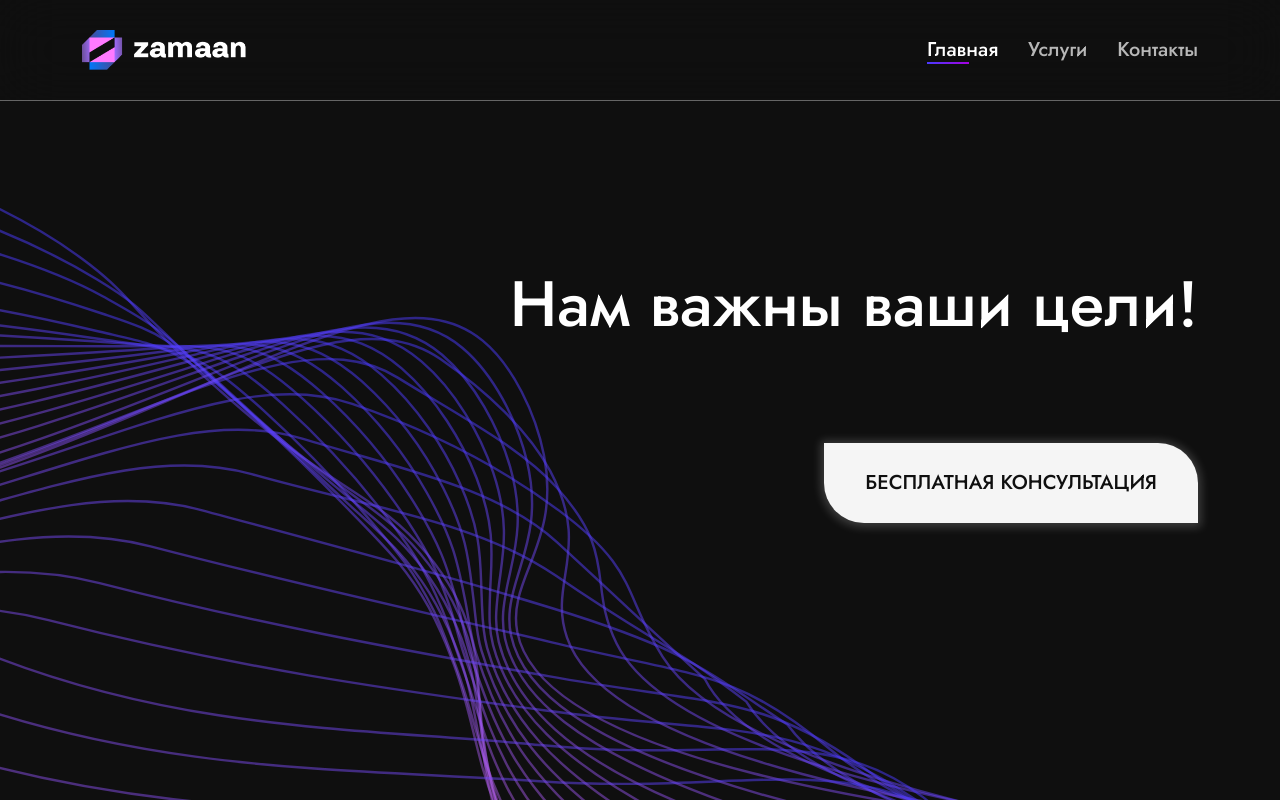
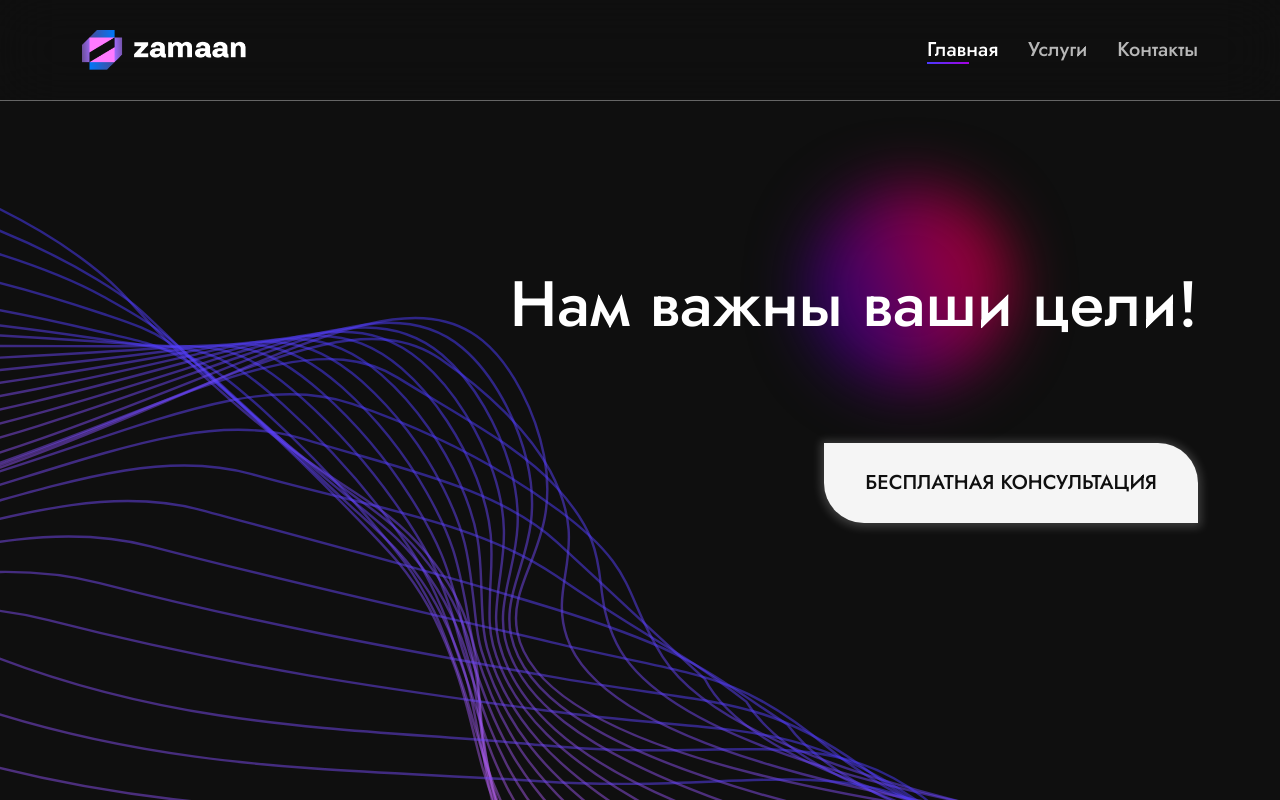
Before and after one commit to 7Davronbek/zamaan-app, a React (Create React App) app: page / in a window 1280 px wide. Shown: the top 800 px of the page. Built offline with nearby package versions, Linux system fonts and the light colour scheme.

Commit message:
zamaan-app

```diff
--- a/src/components/Header.jsx
+++ b/src/components/Header.jsx
@@ -5,6 +5,7 @@ const Header = () => {
     return (
         <div className='Header'>
             <div className="container">
+            <div className="blur"></div>
                 <div className="row justify-content-end">
                     <div className="col-lg-9">
                         <h1>Нам важны ваши цели!</h1>
--- a/src/sass/main.scss
+++ b/src/sass/main.scss
@@ -294,6 +294,22 @@ body {
         background: url(../img/header.svg) no-repeat;
         height: 1210px;
         background-size: cover;
+
+        .container {
+            position: relative;
+        }
+
+        .blur {
+            position: absolute;
+            width: 200px;
+            height: 200px;
+            border-radius: 50%;
+            right: 200px;
+            z-index: -1;
+            // background: rgb(7 177 141 / 95%);
+            filter: blur(30px);
+            background: linear-gradient(249deg, #c50024 0%, #150185 100%);
+        }
 
         .back {
             position: absolute;
```
Also changed, not shown: public/img/blur.svg (added).
